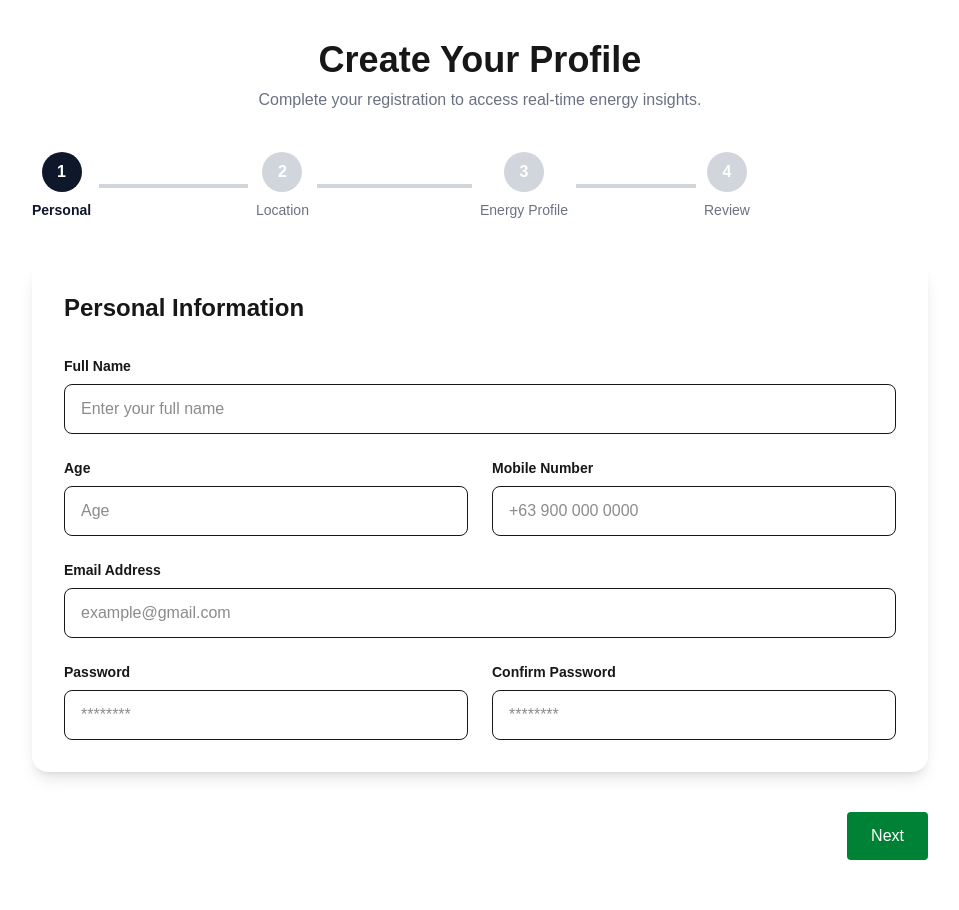
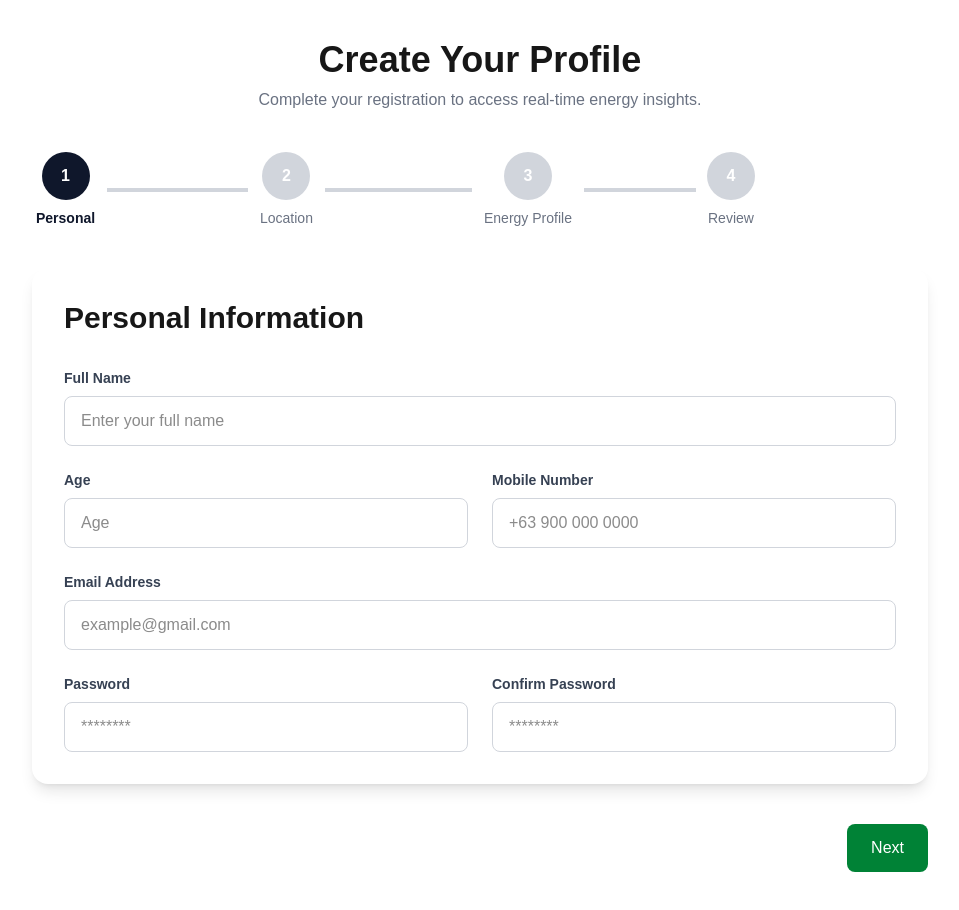
Before and after one commit to vinithdc-jpg/Electric, a Next.js app: page /register in a window 1280 px wide. Shown: the whole page, without its empty margins (160-1119 px from the left). Built offline with nearby package versions, Linux system fonts and the light colour scheme.

Commit message:
register work

```diff
--- a/app/register/page.js
+++ b/app/register/page.js
@@ -72,7 +72,7 @@ export default function RegisterPage() {
   };
 
   return (
-    <main className="max-w-4xl mx-auto py-10">
+    <main className="max-w-4xl mx-auto py-8 px-4 md:py-10 md:px-0">
 
       <Stepper currentStep={step} />
 
@@ -104,12 +104,12 @@ export default function RegisterPage() {
         />
       )}
 
-      <div className="flex justify-between mt-10">
+      <div className="flex flex-col sm:flex-row gap-4 sm:justify-between mt-8 md:mt-10">
 
         {step > 1 && (
           <button
             onClick={previousStep}
-            className="bg-gray-500 text-white px-6 py-3 rounded"
+            className="bg-gray-500 hover:bg-gray-600 text-white px-6 py-3 rounded-lg font-medium transition-colors duration-200 order-2 sm:order-1"
           >
             Back
           </button>
@@ -118,14 +118,14 @@ export default function RegisterPage() {
         {step < 4 ? (
           <button
             onClick={nextStep}
-            className="bg-green-700 text-white px-6 py-3 rounded ml-auto"
+            className="bg-green-700 hover:bg-green-800 text-white px-6 py-3 rounded-lg font-medium transition-colors duration-200 sm:ml-auto order-1 sm:order-2"
           >
             Next
           </button>
         ) : (
           <button
             onClick={handleSubmit}
-            className="bg-blue-700 text-white px-6 py-3 rounded ml-auto"
+            className="bg-blue-700 hover:bg-blue-800 text-white px-6 py-3 rounded-lg font-medium transition-colors duration-200 sm:ml-auto order-1 sm:order-2"
           >
             Complete Registration
           </button>
--- a/components/EnergyProfileForm.jsx
+++ b/components/EnergyProfileForm.jsx
@@ -22,9 +22,9 @@ export default function EnergyProfileForm({
   handleChange,
 }) {
   return (
-    <div className="bg-white rounded-2xl shadow-lg p-8">
+    <div className="bg-white rounded-2xl shadow-lg p-6 md:p-8 mb-8">
 
-      <h2 className="text-2xl font-bold mb-8">
+      <h2 className="text-2xl md:text-3xl font-bold mb-8">
         Energy Profile
       </h2>
 
@@ -32,7 +32,7 @@ export default function EnergyProfileForm({
 
       <div className="mb-6">
 
-        <label className="block mb-2 font-semibold">
+        <label className="block mb-2 font-semibold text-gray-700">
           Current Electricity Supplier
         </label>
 
@@ -40,7 +40,7 @@ export default function EnergyProfileForm({
           name="c_electric_supplier"
           value={formData.c_electric_supplier}
           onChange={handleChange}
-          className="w-full border rounded-lg px-4 py-3 focus:ring-2 focus:ring-green-600 outline-none"
+          className="w-full border border-gray-300 rounded-lg px-4 py-3 focus:ring-2 focus:ring-green-600 focus:border-transparent outline-none transition-all"
         >
           <option value="">
             Select Supplier
@@ -63,7 +63,7 @@ export default function EnergyProfileForm({
 
       <div>
 
-        <label className="block mb-2 font-semibold">
+        <label className="block mb-2 font-semibold text-gray-700">
           Supplier Preference
         </label>
 
@@ -71,7 +71,7 @@ export default function EnergyProfileForm({
           name="d_supplier_preference"
           value={formData.d_supplier_preference}
           onChange={handleChange}
-          className="w-full border rounded-lg px-4 py-3 focus:ring-2 focus:ring-green-600 outline-none"
+          className="w-full border border-gray-300 rounded-lg px-4 py-3 focus:ring-2 focus:ring-green-600 focus:border-transparent outline-none transition-all"
         >
           <option value="">
             Select Preference
--- a/components/PersonalForm.jsx
+++ b/components/PersonalForm.jsx
@@ -2,15 +2,15 @@
 
 export default function PersonalForm({ formData, handleChange }) {
   return (
-    <div className="bg-white rounded-2xl shadow-lg p-8">
+    <div className="bg-white rounded-2xl shadow-lg p-6 md:p-8 mb-8">
 
-      <h2 className="text-2xl font-bold mb-8">
+      <h2 className="text-2xl md:text-3xl font-bold mb-8">
         Personal Information
       </h2>
 
       {/* Full Name */}
       <div className="mb-6">
-        <label className="block text-sm font-semibold mb-2">
+        <label className="block text-sm font-semibold mb-2 text-gray-700">
           Full Name
         </label>
 
@@ -20,7 +20,7 @@ export default function PersonalForm({ formData, handleChange }) {
           value={formData.full_name}
           onChange={handleChange}
           placeholder="Enter your full name"
-          className="w-full border rounded-lg px-4 py-3 outline-none focus:ring-2 focus:ring-green-600"
+          className="w-full border border-gray-300 rounded-lg px-4 py-3 outline-none focus:ring-2 focus:ring-green-600 focus:border-transparent transition-all"
         />
       </div>
 
@@ -28,7 +28,7 @@ export default function PersonalForm({ formData, handleChange }) {
       <div className="grid md:grid-cols-2 gap-6 mb-6">
 
         <div>
-          <label className="block text-sm font-semibold mb-2">
+          <label className="block text-sm font-semibold mb-2 text-gray-700">
             Age
           </label>
 
@@ -38,12 +38,12 @@ export default function PersonalForm({ formData, handleChange }) {
             value={formData.age}
             onChange={handleChange}
             placeholder="Age"
-            className="w-full border rounded-lg px-4 py-3 outline-none focus:ring-2 focus:ring-green-600"
+            className="w-full border border-gray-300 rounded-lg px-4 py-3 outline-none focus:ring-2 focus:ring-green-600 focus:border-transparent transition-all"
           />
         </div>
 
         <div>
-          <label className="block text-sm font-semibold mb-2">
+          <label className="block text-sm font-semibold mb-2 text-gray-700">
             Mobile Number
           </label>
 
@@ -53,7 +53,7 @@ export default function PersonalForm({ formData, handleChange }) {
             value={formData.phone_number}
             onChange={handleChange}
             placeholder="+63 900 000 0000"
-            className="w-full border rounded-lg px-4 py-3 outline-none focus:ring-2 focus:ring-green-600"
+            className="w-full border border-gray-300 rounded-lg px-4 py-3 outline-none focus:ring-2 focus:ring-green-600 focus:border-transparent transition-all"
           />
         </div>
 
@@ -61,7 +61,7 @@ export default function PersonalForm({ formData, handleChange }) {
 
       {/* Email */}
       <div className="mb-6">
-        <label className="block text-sm font-semibold mb-2">
+        <label className="block text-sm font-semibold mb-2 text-gray-700">
           Email Address
         </label>
 
@@ -71,7 +71,7 @@ export default function PersonalForm({ formData, handleChange }) {
           value={formData.email}
           onChange={handleChange}
           placeholder="example@gmail.com"
-          className="w-full border rounded-lg px-4 py-3 outline-none focus:ring-2 focus:ring-green-600"
+          className="w-full border border-gray-300 rounded-lg px-4 py-3 outline-none focus:ring-2 focus:ring-green-600 focus:border-transparent transition-all"
         />
       </div>
 
@@ -79,7 +79,7 @@ export default function PersonalForm({ formData, handleChange }) {
       <div className="grid md:grid-cols-2 gap-6">
 
         <div>
-          <label className="block text-sm font-semibold mb-2">
+          <label className="block text-sm font-semibold mb-2 text-gray-700">
             Password
           </label>
 
@@ -89,12 +89,12 @@ export default function PersonalForm({ formData, handleChange }) {
             value={formData.password}
             onChange={handleChange}
             placeholder="********"
-            className="w-full border rounded-lg px-4 py-3 outline-none focus:ring-2 focus:ring-green-600"
+            className="w-full border border-gray-300 rounded-lg px-4 py-3 outline-none focus:ring-2 focus:ring-green-600 focus:border-transparent transition-all"
           />
         </div>
 
         <div>
-          <label className="block text-sm font-semibold mb-2">
+          <label className="block text-sm font-semibold mb-2 text-gray-700">
             Confirm Password
           </label>
 
@@ -104,7 +104,7 @@ export default function PersonalForm({ formData, handleChange }) {
             value={formData.confirm_password || ""}
             onChange={handleChange}
             placeholder="********"
-            className="w-full border rounded-lg px-4 py-3 outline-none focus:ring-2 focus:ring-green-600"
+            className="w-full border border-gray-300 rounded-lg px-4 py-3 outline-none focus:ring-2 focus:ring-green-600 focus:border-transparent transition-all"
           />
         </div>
 
--- a/components/ReviewForm.jsx
+++ b/components/ReviewForm.jsx
@@ -5,9 +5,9 @@ export default function ReviewForm({
   handleChange,
 }) {
   return (
-    <div className="bg-white rounded-2xl shadow-lg p-8">
+    <div className="bg-white rounded-2xl shadow-lg p-6 md:p-8 mb-8">
 
-      <h2 className="text-2xl font-bold mb-8">
+      <h2 className="text-2xl md:text-3xl font-bold mb-8">
         Review & Monthly Usage
       </h2>
 
@@ -16,7 +16,7 @@ export default function ReviewForm({
       <div className="grid md:grid-cols-2 gap-6 mb-10">
 
         <div>
-          <label className="block mb-2 font-semibold">
+          <label className="block mb-2 font-semibold text-gray-700">
             Average Monthly Consumption (kWh)
           </label>
 
@@ -26,12 +26,12 @@ export default function ReviewForm({
             value={formData.avg_monthly_consumption}
             onChange={handleChange}
             placeholder="e.g. 350"
-            className="w-full border rounded-lg px-4 py-3 focus:ring-2 focus:ring-green-600 outline-none"
+            className="w-full border border-gray-300 rounded-lg px-4 py-3 focus:ring-2 focus:ring-green-600 focus:border-transparent outline-none transition-all"
           />
         </div>
 
         <div>
-          <label className="block mb-2 font-semibold">
+          <label className="block mb-2 font-semibold text-gray-700">
             Average Monthly Bill ($)
           </label>
 
@@ -41,7 +41,7 @@ export default function ReviewForm({
             value={formData.avg_monthly_bill}
             onChange={handleChange}
             placeholder="e.g. 120"
-            className="w-full border rounded-lg px-4 py-3 focus:ring-2 focus:ring-green-600 outline-none"
+            className="w-full border border-gray-300 rounded-lg px-4 py-3 focus:ring-2 focus:ring-green-600 focus:border-transparent outline-none transition-all"
           />
         </div>
 
--- a/components/Stepper.jsx
+++ b/components/Stepper.jsx
@@ -9,13 +9,13 @@ const steps = [
 
 export default function Stepper({ currentStep }) {
   return (
-    <div className="w-full mb-10">
+    <div className="w-full mb-8 md:mb-10">
 
-      <h1 className="text-4xl font-bold text-center">
+      <h1 className="text-3xl md:text-4xl font-bold text-center">
         Create Your Profile
       </h1>
 
-      <p className="text-center text-gray-500 mt-2 mb-10">
+      <p className="text-center text-gray-500 mt-2 mb-8 md:mb-10 text-sm md:text-base">
         Complete your registration to access real-time energy insights.
       </p>
 
@@ -31,12 +31,12 @@ export default function Stepper({ currentStep }) {
           return (
             <div
               key={step}
-              className="flex-1 flex items-center"
+              className="flex-1 flex items-center min-w-0"
             >
               <div className="flex flex-col items-center">
 
                 <div
-                  className={`w-10 h-10 rounded-full flex items-center justify-center text-white font-semibold
+                  className={`w-10 h-10 md:w-12 md:h-12 rounded-full flex items-center justify-center text-white font-semibold flex-shrink-0 transition-colors
                   ${completed
                       ? "bg-green-600"
                       : active
@@ -48,7 +48,7 @@ export default function Stepper({ currentStep }) {
                 </div>
 
                 <span
-                  className={`mt-2 text-sm
+                  className={`mt-2 text-xs md:text-sm text-center px-1
                   ${active
                       ? "font-semibold text-slate-900"
                       : "text-gray-500"
@@ -61,7 +61,7 @@ export default function Stepper({ currentStep }) {
 
               {index !== steps.length - 1 && (
                 <div
-                  className={`flex-1 h-1 mx-2
+                  className={`flex-1 h-1 mx-1 md:mx-2 transition-colors
                   ${completed
                       ? "bg-green-600"
                       : "bg-gray-300"
```
Also changed, not shown: components/LocationForm.jsx (+8 -8 lines).
